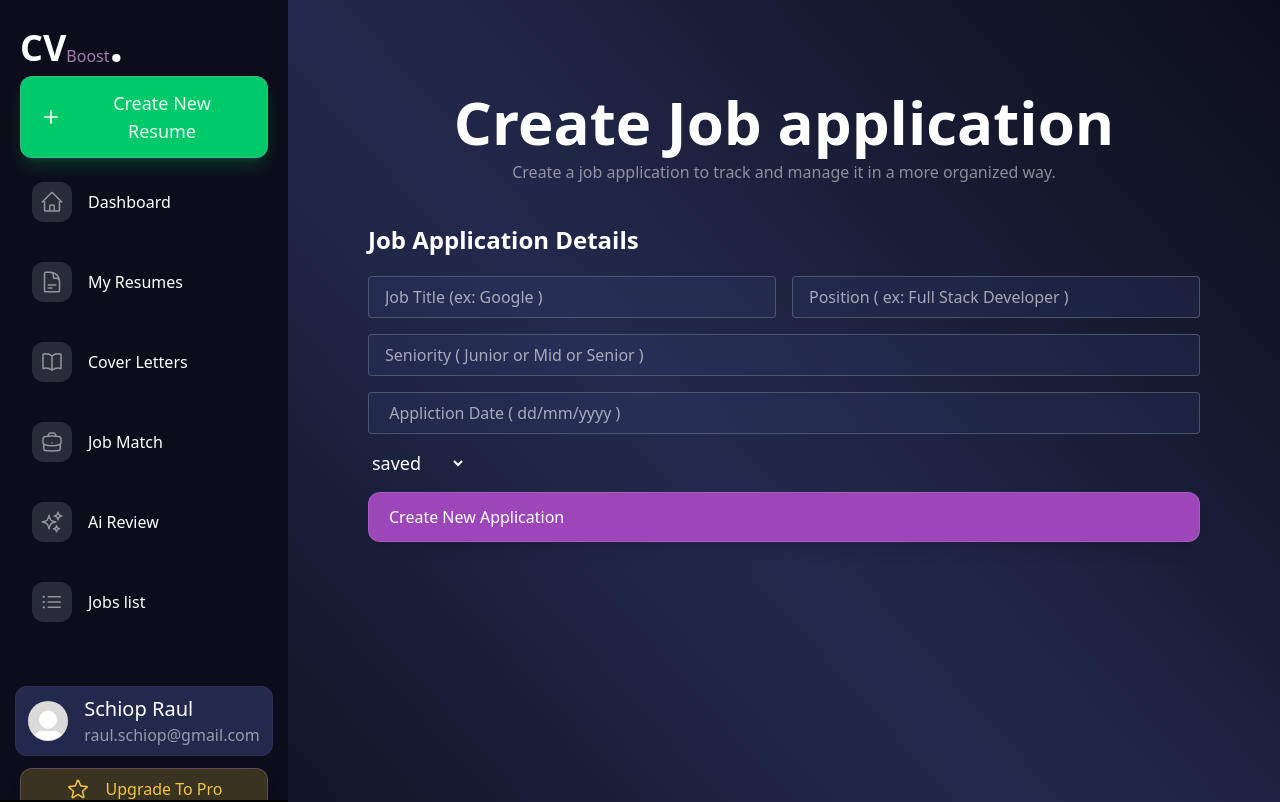
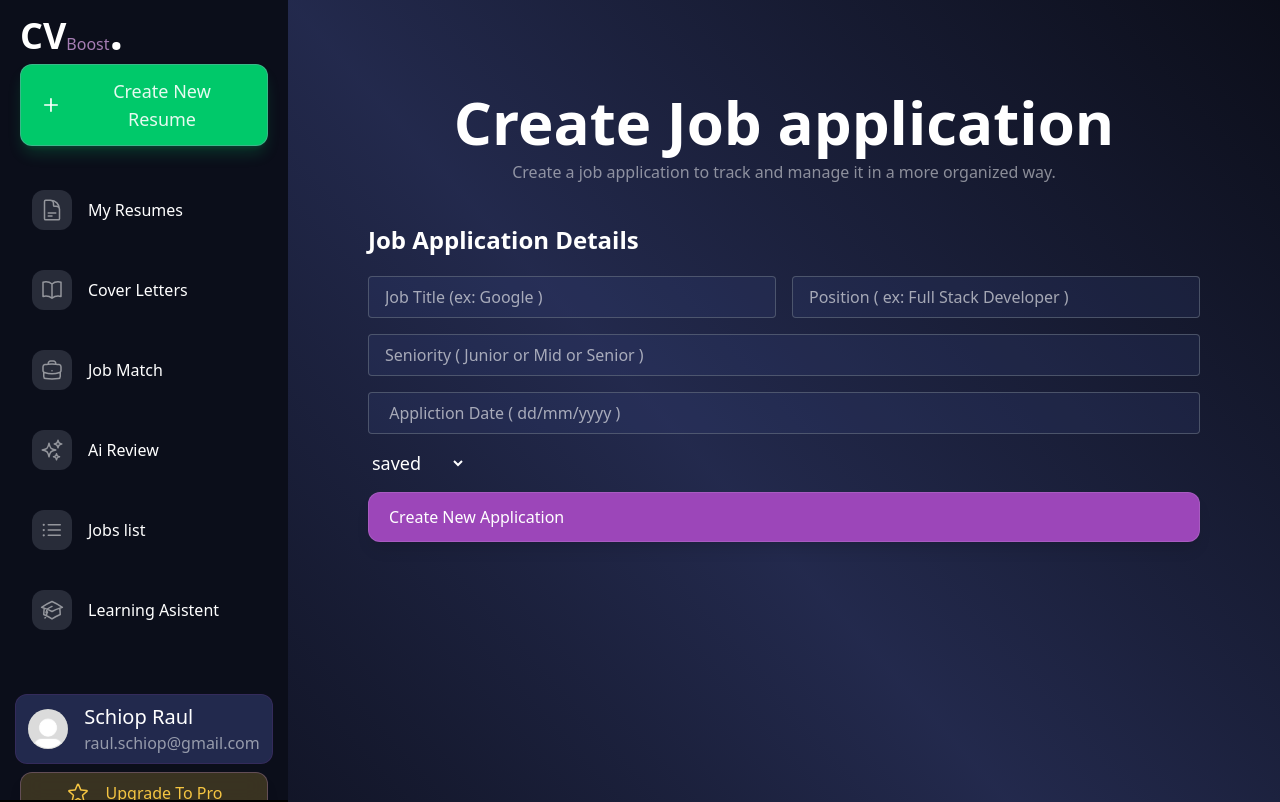
Before and after one commit to RaulSchiop/CVBoost, a Next.js app in the folder frontend/: page /tools/jobManageing/createApplication in a window 1280 px wide. Shown: the top 802 px of the page. Built offline with nearby package versions, Linux system fonts and the light colour scheme.

Commit message:
learning page

```diff
--- a/frontend/src/Components/Header/SideHeader.tsx
+++ b/frontend/src/Components/Header/SideHeader.tsx
@@ -26,29 +26,29 @@ export default function SideBarHeader() {
    });
    const [isMenuOpen, setIsMenuOpen] = useState(false);
    const List: { icon: JSX.Element; link: string; label: string }[] = [
-      {
-         icon: (
-            //house icon
-            <svg
-               xmlns="http://www.w3.org/2000/svg"
-               fill="none"
-               viewBox="0 0 24 24"
-               strokeWidth={1.5}
-               stroke="currentColor"
-               className={`w-6 h-6  ${
-                  pathname === "/tools" ? "text-white" : "text-white/50"
-               }`}
-            >
-               <path
-                  strokeLinecap="round"
-                  strokeLinejoin="round"
-                  d="m2.25 12 8.954-8.955c.44-.439 1.152-.439 1.591 0L21.75 12M4.5 9.75v10.125c0 .621.504 1.125 1.125 1.125H9.75v-4.875c0-.621.504-1.125 1.125-1.125h2.25c.621 0 1.125.504 1.125 1.125V21h4.125c.621 0 1.125-.504 1.125-1.125V9.75M8.25 21h8.25"
-               />
-            </svg>
-         ),
-         link: "/tools",
-         label: "Dashboard",
-      },
+      // {
+      //    icon: (
+      //       //house icon
+      //       <svg
+      //          xmlns="http://www.w3.org/2000/svg"
+      //          fill="none"
+      //          viewBox="0 0 24 24"
+      //          strokeWidth={1.5}
+      //          stroke="currentColor"
+      //          className={`w-6 h-6  ${
+      //             pathname === "/tools" ? "text-white" : "text-white/50"
+      //          }`}
+      //       >
+      //          <path
+      //             strokeLinecap="round"
+      //             strokeLinejoin="round"
+      //             d="m2.25 12 8.954-8.955c.44-.439 1.152-.439 1.591 0L21.75 12M4.5 9.75v10.125c0 .621.504 1.125 1.125 1.125H9.75v-4.875c0-.621.504-1.125 1.125-1.125h2.25c.621 0 1.125.504 1.125 1.125V21h4.125c.621 0 1.125-.504 1.125-1.125V9.75M8.25 21h8.25"
+      //          />
+      //       </svg>
+      //    ),
+      //    link: "/tools",
+      //    label: "Dashboard",
+      // },
       {
          icon: (
             /* document writen */
@@ -171,11 +171,36 @@ export default function SideBarHeader() {
          link: "/tools/jobManageing",
          label: "Jobs list",
       },
+      {
+         icon: (
+            //list icon
+            <svg
+               xmlns="http://www.w3.org/2000/svg"
+               fill="none"
+               viewBox="0 0 24 24"
+               strokeWidth={1.5}
+               stroke="currentColor"
+               className={`w-6 h-6  ${
+                  pathname === "/tools/jobManageing"
+                     ? "text-white"
+                     : "text-white/50"
+               }`}
+            >
+               <path
+                  strokeLinecap="round"
+                  strokeLinejoin="round"
+                  d="M4.26 10.147a60.438 60.438 0 0 0-.491 6.347A48.62 48.62 0 0 1 12 20.904a48.62 48.62 0 0 1 8.232-4.41 60.46 60.46 0 0 0-.491-6.347m-15.482 0a50.636 50.636 0 0 0-2.658-.813A59.906 59.906 0 0 1 12 3.493a59.903 59.903 0 0 1 10.399 5.84c-.896.248-1.783.52-2.658.814m-15.482 0A50.717 50.717 0 0 1 12 13.489a50.702 50.702 0 0 1 7.74-3.342M6.75 15a.75.75 0 1 0 0-1.5.75.75 0 0 0 0 1.5Zm0 0v-3.675A55.378 55.378 0 0 1 12 8.443m-7.007 11.55A5.981 5.981 0 0 0 6.75 15.75v-1.5"
+               />
+            </svg>
+         ),
+         link: "/tools/learning",
+         label: "Learning Asistent",
+      },
    ];
 
    return (
       <div className="">
-         <div className="fixed left-0 top-0 h-screen w-72 p-5 hidden md:flex flex-col justify-between bg-contrast-500/20  overflow-y-auto lg:overflow-y-hidden">
+         <div className="fixed left-0 top-0 h-screen w-72 px-5 py-2 hidden md:flex flex-col justify-between bg-contrast-500/20  overflow-y-auto lg:overflow-y-hidden">
             <div className="flex  justify-center flex-col gap-2 ">
                <motion.div
                   initial={{ opacity: 0, y: -500 }}
@@ -208,7 +233,7 @@ export default function SideBarHeader() {
                      </h1>
                   </GreenBtn>
                </Link>
-               <ul className="">
+               <ul className=" mt-5">
                   {List.map((items, index) => (
                      <motion.li
                         initial={{ opacity: 0, x: -200 }}
@@ -253,7 +278,7 @@ export default function SideBarHeader() {
                   ))}
                </ul>
             </div>
-            <div className="flex flex-col items-center w-full justify-center gap-3">
+            <div className="flex flex-col items-center w-full justify-center gap-2">
                <Link href="/profile">
                   <div className="flex items-center justify-center gap-4 mt-10 bg-contrast-500/50 px-3 py-2 border border-accent-400/20 rounded-xl">
                      <div className="relative w-[40px] h-[40px] rounded-full overflow-hidden bg-gray-800 flex-shrink-0 ">
```
Also changed, not shown: frontend/src/app/tools/learning/page.tsx (added).
